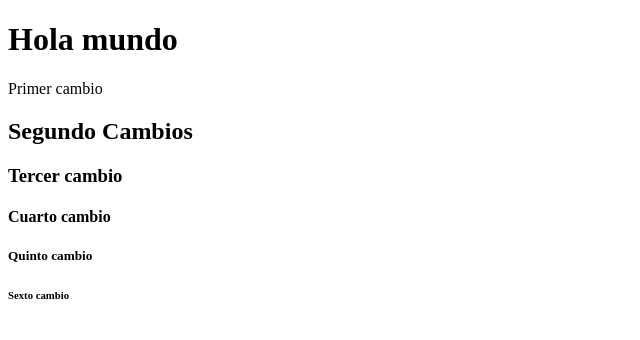
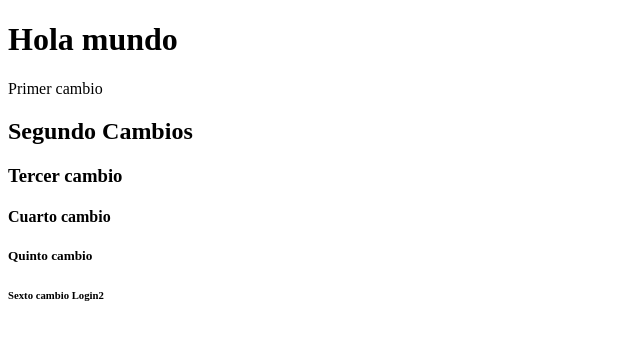
Before and after one commit to EdGaRoman1012/Git_curso, a plain HTML site: page index.html in a window 1280 px wide. Shown: the full height of the page, 0-640 px from the left. Drawn offline with Linux system fonts and the light colour scheme.

Commit message:
Sexto cambio Login2

```diff
--- a/index.html
+++ b/index.html
@@ -13,6 +13,6 @@
     <h3>Tercer cambio</h3>
     <h4>Cuarto cambio</h4>
     <h5>Quinto cambio</h5>
-    <h6>Sexto cambio</h6>
+    <h6>Sexto cambio Login2</h6>
 </body>
 </html>
```
